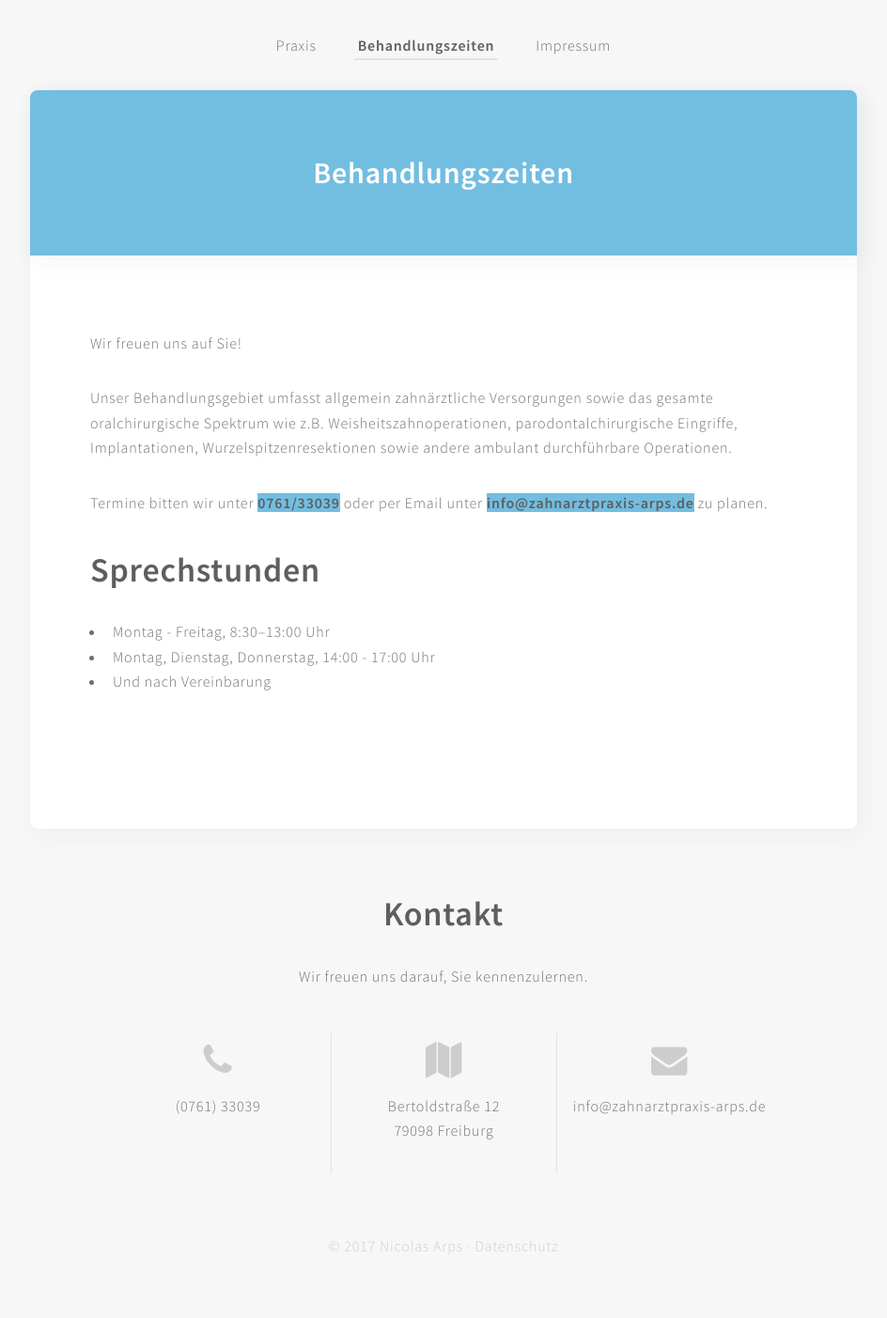
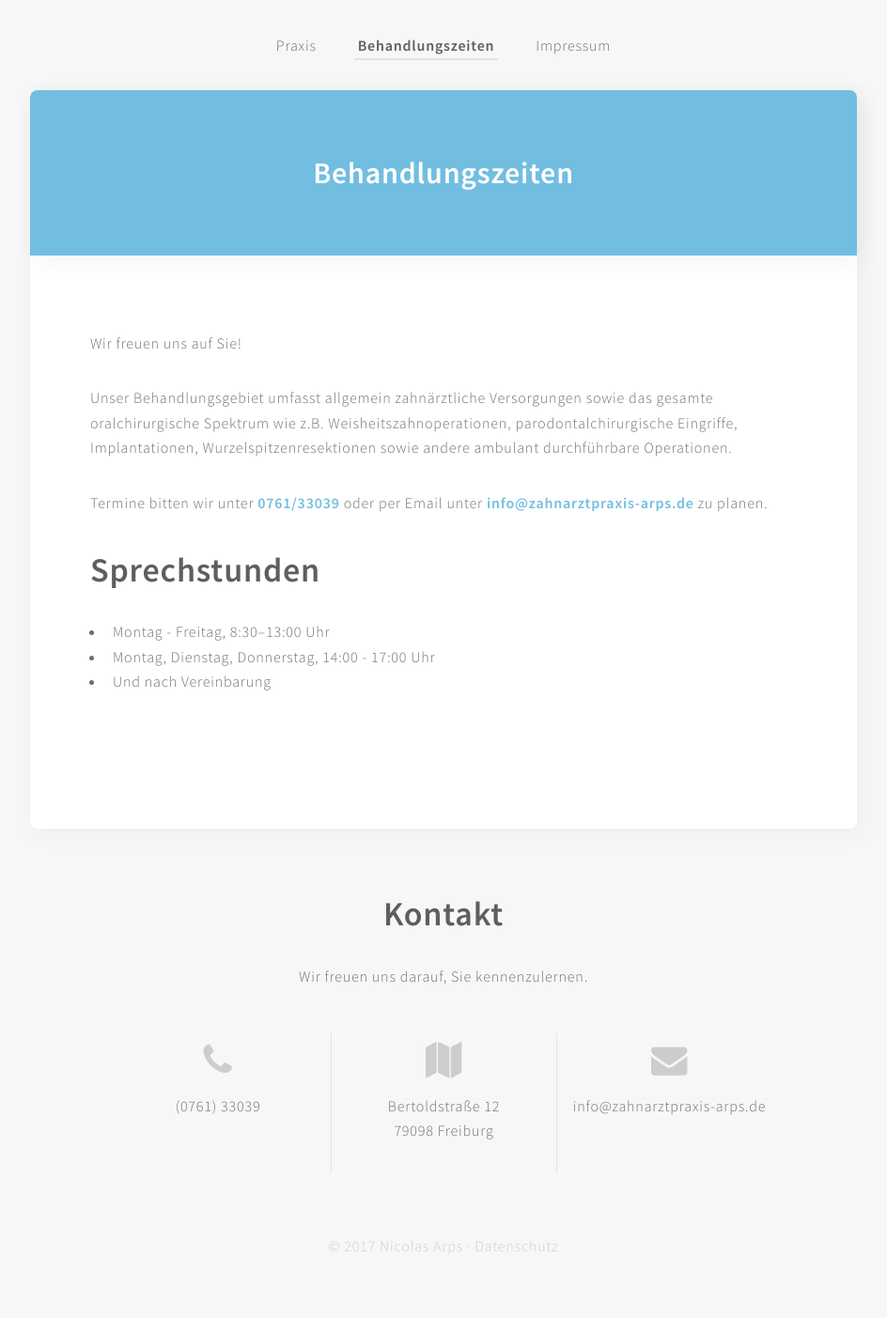
Before and after one commit to ninoarps/nino, a Jekyll site: the page built from zeiten/index.html, in a window 1280 px wide. Shown: the whole page at 94% size, without its empty margins (168-1112 px from the left). Built offline with Jekyll 4.4.1, drawn with Linux system fonts in a browser that asks for light colours.

Commit message:
primary text blue

```diff
--- a/css/main.css
+++ b/css/main.css
@@ -2039,11 +2039,11 @@ button.special:hover,
 }
 
 .primary {
-	background-color: #72bee1;
+	color: #72bee1;
 }
 
 .primary:hover {
-	background-color: #87c8e5;
+	color: #87c8e5;
 }
 
 input[type="submit"].special:active,
```
